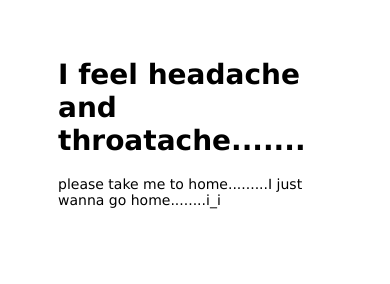
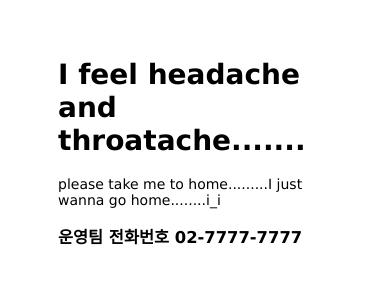
Before and after one commit to Lee-S-June/mastering-git-github, a website: page public/index.html in a window 390 px wide. Drawn offline with Linux system fonts and the light colour scheme.

Commit message:
Add phone No.

```diff
--- a/public/index.html
+++ b/public/index.html
@@ -8,6 +8,7 @@
 <body>
   <h1>I feel headache and throatache.......</h1>
   <p>please take me to home.........I just wanna go home........i_i</p>
+  <h3>운영팀 전화번호 02-7777-7777</h3>
 </body>
 
 </html>
```
